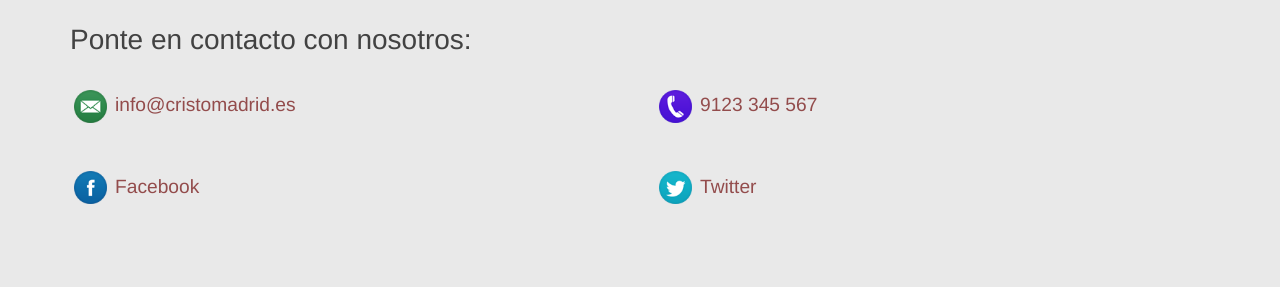
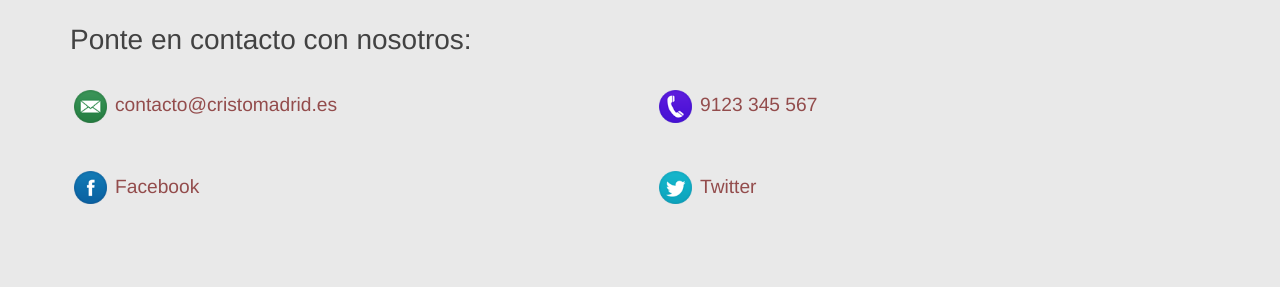
Before and after one commit to cristosalvador/cristosalvador.github.io, a Jekyll site: the page built from index.html, in a window 1280 px wide and 900 px high, scrolled down 2545 px. Shown: the part 238-525 px from the top of the window. Built offline with Jekyll 4.4.1, drawn with Linux system fonts in a browser that asks for light colours; nearby versions of some CDN libraries; comment, search, counter and statistics services are not loaded.

Commit message:
Updated the email address again

```diff
--- a/index.html
+++ b/index.html
@@ -96,7 +96,7 @@ menuactive : home
           <div class="row">
                 <div class="col-md-6">
                     <div>
-                        <h4><a href="mailto:contacto@cristomadrid.es?Subject=Iglesia" target="_top"><img class="contacticon" src="{{ site.images_path }}/icons/email.png"><span itemprop="email">info@cristomadrid.es</span></a></h4>
+                        <h4><a href="mailto:contacto@cristomadrid.es?Subject=Iglesia" target="_top"><img class="contacticon" src="{{ site.images_path }}/icons/email.png"><span itemprop="email">contacto@cristomadrid.es</span></a></h4>
                     </div>
                 </div>
                 <div class="col-md-6">
```
